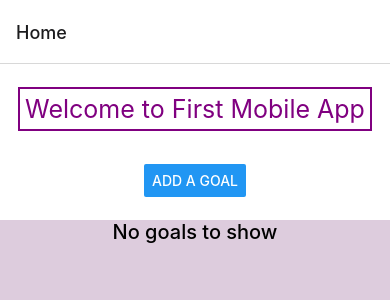
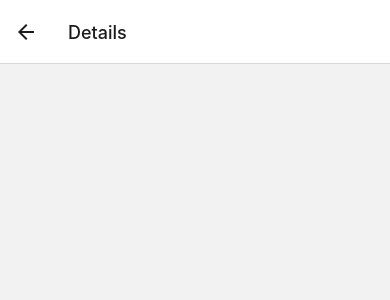
Before and after one commit to eric3318/cs5520-mobile-development, a React Native app: screen /Details in a window 390 px wide. Shown: the top 300 px of the page. Built offline with nearby package versions, Linux system fonts and the light colour scheme.

Commit message:
in class activity - GoalDetails Component

```diff
--- a/App.js
+++ b/App.js
@@ -1,6 +1,7 @@
 import Home from "./components/Home";
 import { NavigationContainer } from "@react-navigation/native";
 import { createNativeStackNavigator } from "@react-navigation/native-stack";
+import GoalDetails from "./components/GoalDetails";
 const Stack = createNativeStackNavigator();
 
 export default function App() {
@@ -8,6 +9,7 @@ export default function App() {
     <NavigationContainer>
       <Stack.Navigator>
         <Stack.Screen name="Home" component={Home} />
+        <Stack.Screen name="Details" component={GoalDetails} />
       </Stack.Navigator>
     </NavigationContainer>
   );
--- /dev/null
+++ b/components/GoalDetails.jsx
@@ -0,0 +1,5 @@
+import { View } from "react-native";
+
+export default function GoalDetails() {
+  return <View></View>;
+}
```
